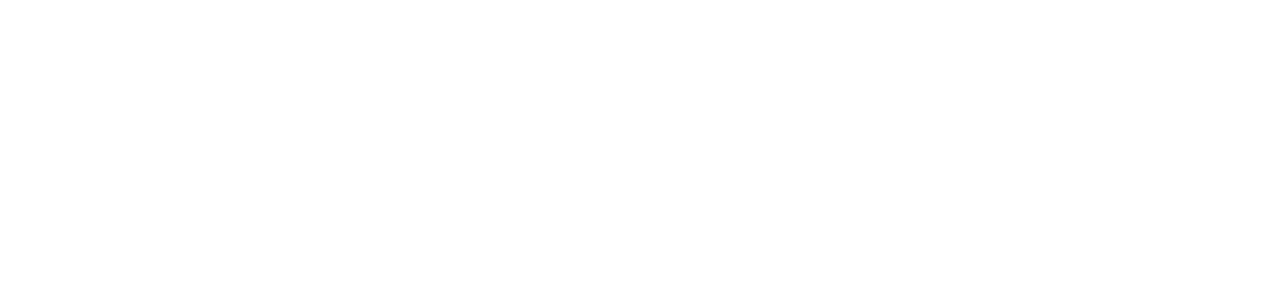
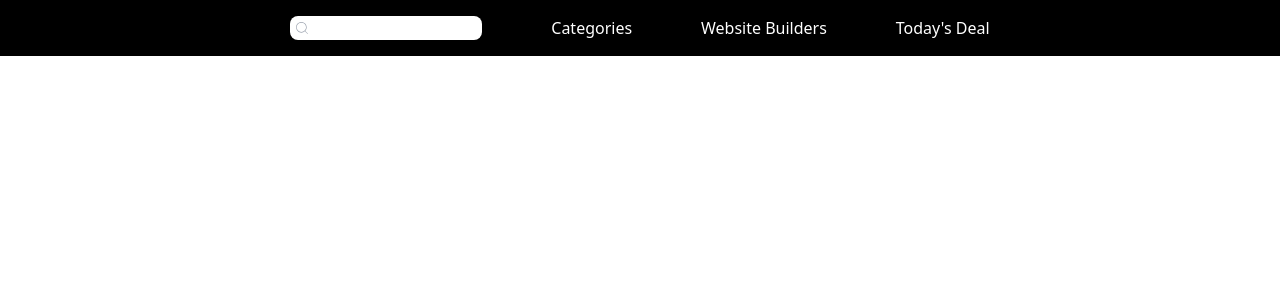
Before and after one commit to alfaz08/project_react, a React (Vite) app: page / in a window 1280 px wide. Shown: the top 300 px of the page. Built offline with nearby package versions, Linux system fonts and the light colour scheme.

Commit message:
navbar is added

```diff
--- a/package.json
+++ b/package.json
@@ -11,7 +11,8 @@
   },
   "dependencies": {
     "react": "^18.2.0",
-    "react-dom": "^18.2.0"
+    "react-dom": "^18.2.0",
+    "react-icons": "^5.0.1"
   },
   "devDependencies": {
     "@types/react": "^18.2.56",
--- a/src/components/Navbar/Navbar.jsx
+++ b/src/components/Navbar/Navbar.jsx
@@ -1,10 +1,18 @@
+import { CiSearch } from "react-icons/ci";
 
 
 const Navbar = () => {
   return (
-   <div>
-
-   </div>
+    <div className="bg-black text-white p-2">
+     <div className=" max-w-3xl mx-auto flex justify-around ">
+     <div className="bg-white w-36 md:w-48   m-2 rounded-lg">
+     <CiSearch className="text-gray-400 m-1" />
+      </div>
+      <h2 className="m-1 md:m-2">Categories</h2>
+      <h2 className="m-1 md:m-2">Website Builders</h2>
+      <h2 className="m-1 md:m-2">Today's Deal</h2>
+     </div>
+    </div>
   );
 };
 
```
Also changed, not shown: 1 other file (tests, documents, lock files or other folders).
